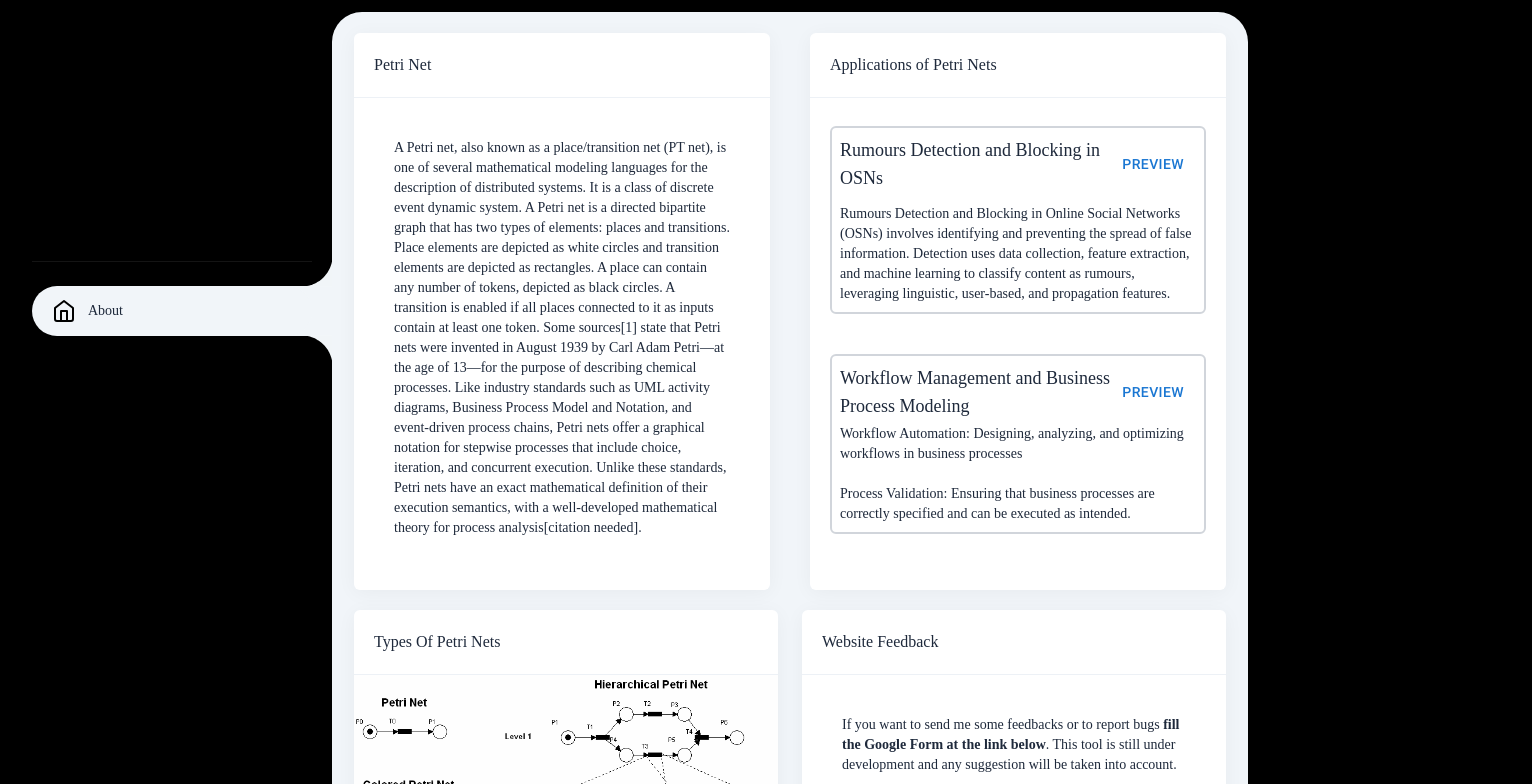
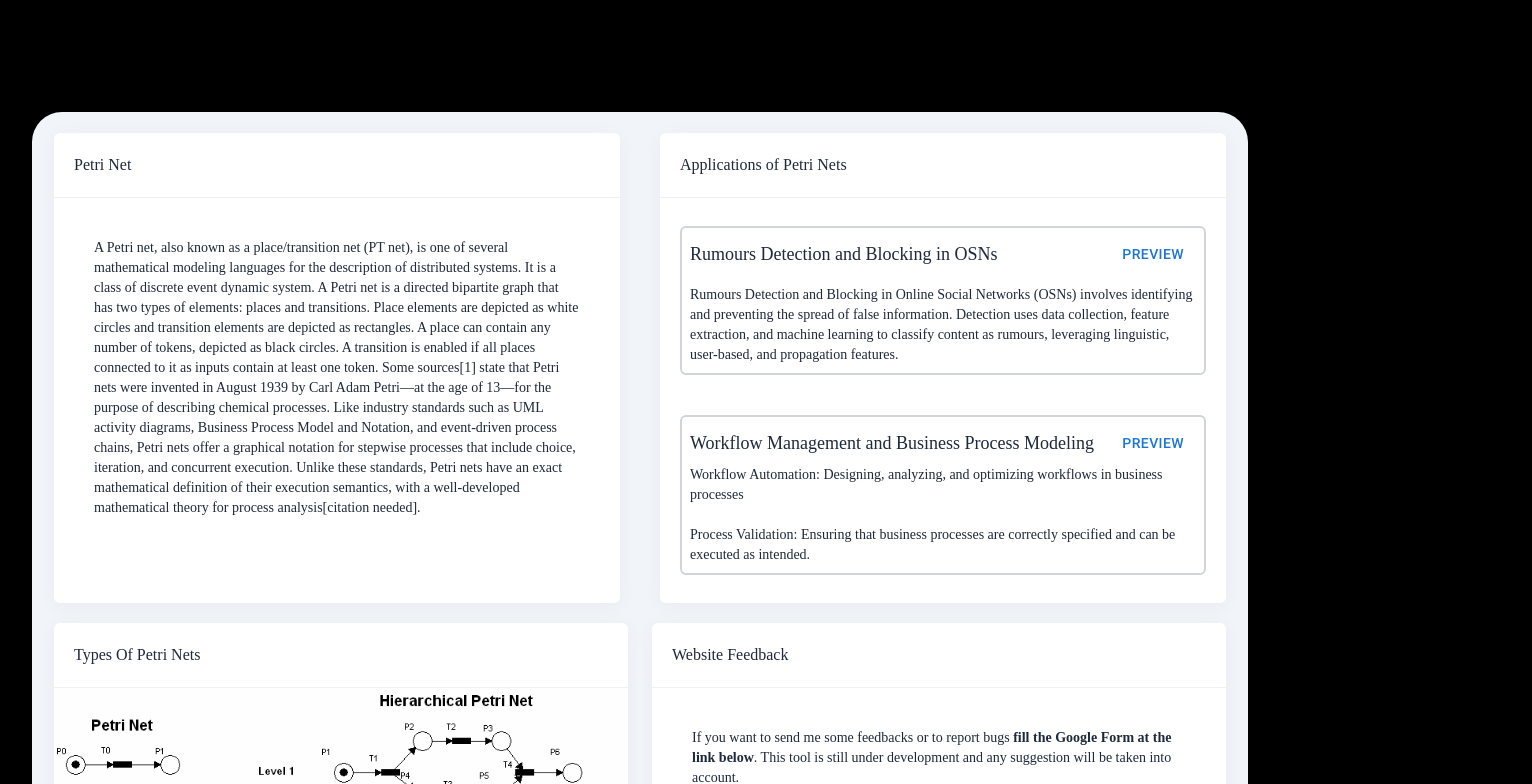
Before and after one commit to Dipu010/Petri-Own, a React (Create React App) app: page /dashboard in a window 1280 px wide. Shown: the top 784 px of the page, 1532 px wide, since content can reach past the window. Built offline with nearby package versions, Linux system fonts and the light colour scheme.

Commit message:
copyright added top navbar added

```diff
--- a/src/App.js
+++ b/src/App.js
@@ -12,10 +12,10 @@ const App = () => {
     return(
         <div className="main">
             <NavMobile />
-            <div className="flex">
+            <div className="flex flex-col ">
                 <NavDesktop />
                 <div className="content mt-14 md:mt-0">
-                    <Topbar />
+
                     {
                         location.pathname === '/dashboard' ? <Dashboard /> : <Outlet />
                     }
--- a/src/Dashboard.js
+++ b/src/Dashboard.js
@@ -135,6 +135,7 @@ export const Dashboard = () => {
                   tool is still under development and any suggestion will be
                   taken into account.
                 </div>
+
               </div>
               <div className="flex items-center justify-center lg:justify-start text-primary underline mt-5">
                 <ChevronRight className="w-5 h-5 mr-2" />
@@ -147,11 +148,17 @@ export const Dashboard = () => {
                 >
                   https://docs.google.com/forms/d/e/1FAIpQLSd67vcwhwwpaMps2RMoriv-hyBCyg4DFGyodreEjlD4LqE3KA/viewform
                 </Link>
+
               </div>
+
             </div>
+
           </div>
+          <div className=" mt-4 right-0 text-right mr-1 ">Copyright @ 2024</div>
         </div>
+
       </div>
+
     </div>
   );
 };
--- a/src/components/nav/Nav.js
+++ b/src/components/nav/Nav.js
@@ -23,15 +23,15 @@ export const Nav = ({classes, mobileCss}) => {
     }
 
     return (
-        <ul className={mobileCss ? 'border-t border-theme-29 py-5 ' + mobileCss : ''}>
+        <ul className={mobileCss ? 'border-t border-theme-29 py-5 flex' + mobileCss : 'flex  gap-5 text-2xl '}>
             <li>
-                <NavLink to={r.dashboard.uri} className={location.pathname === r.dashboard.uri ? classes.a + ' ' + classes.active : classes.a} onClick={() => dispatch(setMobileMenu({mobileCss:'hidden',openMenu:''}))}>
+                <NavLink to={r.dashboard.uri} className={location.pathname === r.dashboard.uri ? classes.a + ' ': classes.a} onClick={() => dispatch(setMobileMenu({mobileCss:'hidden',openMenu:''}))}>
                     <div className={classes.icon}> <Icon.Home /> </div>
                     <div className={classes.title}>{r.dashboard.label}</div>
                 </NavLink>
             </li>
             <li>
-                <NavLink to={r.simulation.uri} className={r.simulation.children.map(u => u.uri).includes(location.pathname) ? classes.a + ' ' + classes.active : classes.a} onClick={(e) => toggleMenu(e)}>
+                <NavLink to={r.simulation.uri} className={r.simulation.children.map(u => u.uri).includes(location.pathname) ? classes.a + ' ' : classes.a} onClick={(e) => toggleMenu(e)}>
                     <div className={classes.icon}> <Icon.GitPullRequest /> </div>
                     <div className={classes.title}>
                         { r.simulation.label }
@@ -69,7 +69,7 @@ export const Nav = ({classes, mobileCss}) => {
                 </ul>
             </li> */}
             <li>
-                <NavLink to={r.quiz.uri} className={location.pathname === r.quiz.uri ? classes.a + ' ' + classes.active : classes.a} onClick={() => dispatch(setMobileMenu({mobileCss:'hidden',openMenu:''}))}>
+                <NavLink to={r.quiz.uri} className={location.pathname === r.quiz.uri ? classes.a + ' '  : classes.a} onClick={() => dispatch(setMobileMenu({mobileCss:'hidden',openMenu:''}))}>
                     <div className={classes.icon}><MdOutlineQuiz className=' w-6 h-6'/></div>
                     <div className={classes.title}>{r.quiz.label}</div>
                 </NavLink>
--- a/src/components/nav/NavDesktop.js
+++ b/src/components/nav/NavDesktop.js
@@ -14,12 +14,12 @@ export const NavDesktop = () => {
     }
 
     return (
-        <nav className="side-nav">
-            <NavLink to="/" className="intro-x flex items-center pl-5 pt-4">
-                <img alt="logo" src="/images/logo_w.svg"  />
+        <nav className="side-nav flex">
+            <NavLink to="/" className="intro-x flex items-center pl-5  w-[200px] mt-[-60px]  overflow-hidden object-fill h-[150px] mr-5 ">
+                <img alt="logo" src="/images/logo_w.svg"  width="100px" height="70px"/>
             </NavLink>
-            <div className="side-nav__devider my-6"></div>
-            <Nav classes={classes} />
+            {/* <div className="side-nav__devider my-6"></div> */}
+            <Nav classes={classes}  />
         </nav>
     )
 }
```
Also changed, not shown: src/index.css.
